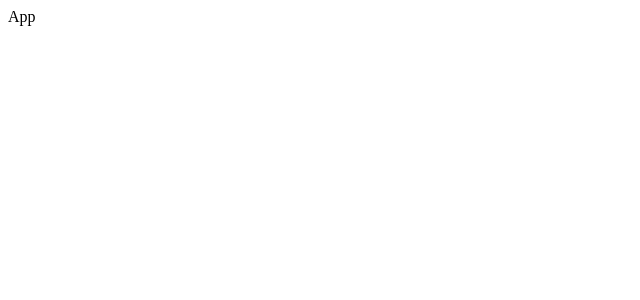
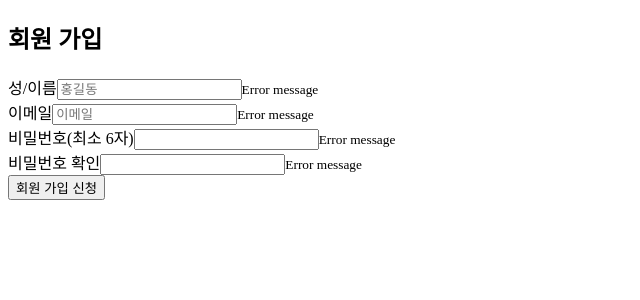
Before and after one commit to DasolPark/Dasol_React_20_Web_Projects, a React (Create React App) app: page / in a window 1280 px wide. Shown: the top 300 px of the page, without its empty margins (0-640 px from the left). Built offline with nearby package versions, Linux system fonts and the light colour scheme.

Commit message:
[FormValidator] JSX

```diff
--- a/src/components/App.js
+++ b/src/components/App.js
@@ -1,7 +1,12 @@
 import React from 'react';
+import FormValidator from './FormValidator';
 
 const App = () => {
-  return <div>App</div>;
+  return (
+    <div>
+      <FormValidator></FormValidator>
+    </div>
+  );
 };
 
 export default App;
--- /dev/null
+++ b/src/components/FormValidator.js
@@ -0,0 +1,50 @@
+import React from 'react';
+
+class FormValidator extends React.Component {
+  constructor(props) {
+    super(props);
+  }
+
+  render() {
+    return (
+      <div className="container">
+        <form className="form" id="form">
+          <h2>회원 가입</h2>
+          <div className="form-control">
+            <label htmlFor="username">성/이름</label>
+            <input
+              type="text"
+              id="username"
+              placeholder="홍길동"
+              autoComplete="off"
+            />
+            <small>Error message</small>
+          </div>
+          <div className="form-control">
+            <label htmlFor="email">이메일</label>
+            <input
+              type="text"
+              id="email"
+              placeholder="이메일"
+              autoComplete="off"
+            />
+            <small>Error message</small>
+          </div>
+          <div className="form-control">
+            <label htmlFor="password">비밀번호(최소 6자)</label>
+            <input type="password" id="password" />
+            <small>Error message</small>
+          </div>
+          <div className="form-control">
+            <label htmlFor="password2">비밀번호 확인</label>
+            <input type="password" id="password2" />
+            <small>Error message</small>
+          </div>
+          <button type="submit">회원 가입 신청</button>
+        </form>
+      </div>
+    );
+  }
+}
+
+export default FormValidator;
```
